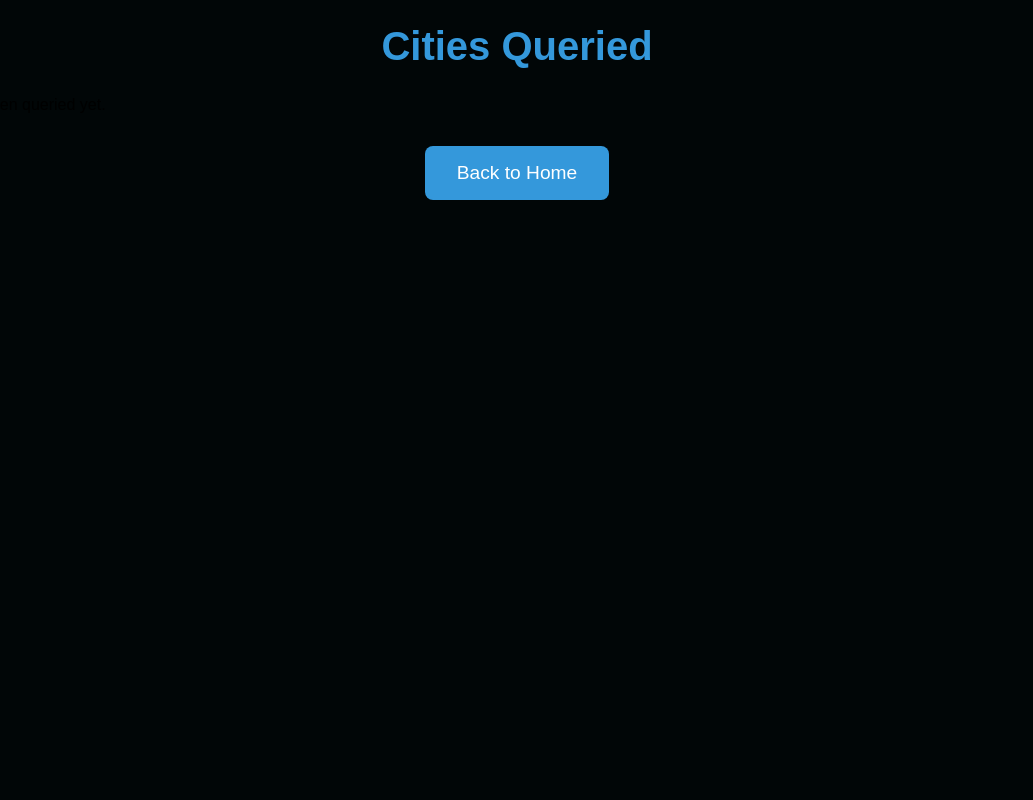
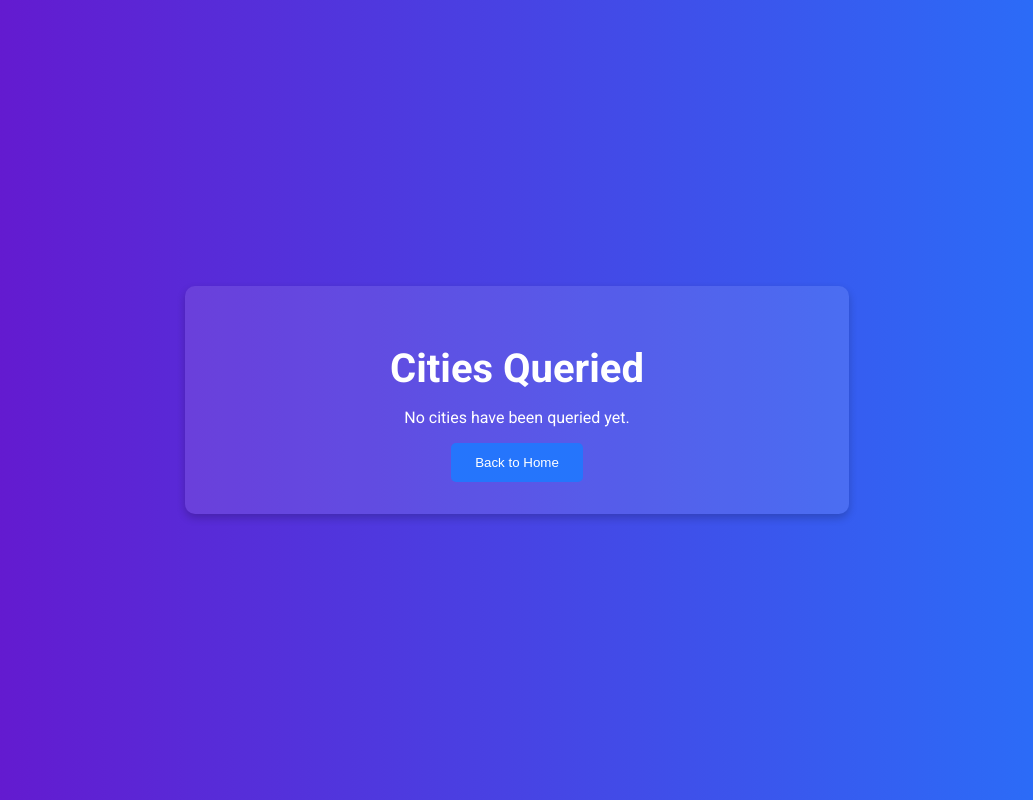
Before and after one commit to freedompraise/SkyCast, a Django app: template src/templates/src/results.html in a window 1280 px wide. Shown: the whole page, without its empty margins (123-1156 px from the left). Run offline with Django 3.2, Linux system fonts and the light colour scheme; the template is opened without the code that fills it, so the values that code supplies are empty.

Commit message:
Refactor templates and views for improved city data handling, enhance results page layout, and update settings for static files

```diff
--- a/src/templates/src/base.html
+++ b/src/templates/src/base.html
@@ -69,7 +69,7 @@
                   <h5>Cities Queried ...
                 </a> </h5>
                 {% for city in cities %}
-                <p class="light-text suggestion">{{city}}</p>
+                <p class="light-text suggestion">{{city.name}}</p>
                 {% empty %}
                 <p class="light-text suggestion">No cities queried yet</p>
                 {% endfor %}
--- a/src/templates/src/results.html
+++ b/src/templates/src/results.html
@@ -1,21 +1,26 @@
 {% load static %}
 
+<!DOCTYPE html>
+<html lang="en">
+
 <head>
+  <meta charset="UTF-8">
+  <meta name="viewport" content="width=device-width, initial-scale=1.0">
+  <title>Weather App - Results</title>
   <link rel="stylesheet" type="text/css" href="{% static 'css/results.css' %}" />
+  <link href="https://fonts.googleapis.com/css2?family=Roboto:wght@400;700&display=swap" rel="stylesheet">
 </head>
 
-<!-- results.html -->
-
-
+<body>
+  <div class="container">
     <h1>Cities Queried</h1>
 
     {% if cities %}
-    <ul>
+    <ul class="city-list">
       {% for city in cities %}
-        <li>
-          <strong><a href = "https://en.wikipedia.org/wiki/{{city}}">{{ city.name }}</a>
-          </strong>
-          <p>Temperature: {{ city.temperature }}°C</p>
+      <li class="city-item">
+        <strong><a href="https://en.wikipedia.org/wiki/{{city.name}}">{{ city.name }}</a></strong>
+        <p>Temperature: {{ city.temp | floatformat:1}}°C</p>
         <p>Time Queried: {{ city.time }}</p>
       </li>
       {% endfor %}
@@ -25,3 +30,7 @@
     {% endif %}
 
     <button type="button" onclick="location.href='/'">Back to Home</button>
+  </div>
+</body>
+
+</html>
--- a/static/css/results.css
+++ b/static/css/results.css
@@ -1,64 +1,69 @@
-/* results.css */
+body {
+  font-family: "Roboto", sans-serif;
+  background: linear-gradient(to right, #6a11cb, #2575fc);
+  color: #fff;
+  margin: 0;
+  padding: 0;
+  display: flex;
+  justify-content: center;
+  align-items: center;
+  height: 100vh;
+}
 
-body {
-    background-color: #010607;
-    font-family: Arial, sans-serif;
+.container {
+  background: rgba(255, 255, 255, 0.1);
+  padding: 2rem;
+  border-radius: 10px;
+  box-shadow: 0 4px 8px rgba(0, 0, 0, 0.2);
+  text-align: center;
+  max-width: 600px;
+  width: 100%;
+}
+
+h1 {
+  font-size: 2.5rem;
+  margin-bottom: 1rem;
+}
+
+.city-list {
+  list-style: none;
+  padding: 0;
   margin: 0;
 }
 
-  h1 {
-    color: #3498db;
-    font-size: 2.5rem;
-    text-align: center;
-    margin-top: 1.5rem;
+.city-item {
+  background: rgba(255, 255, 255, 0.2);
+  padding: 1rem;
+  border-radius: 5px;
+  margin-bottom: 1rem;
+  transition: transform 0.3s ease, background 0.3s ease;
 }
 
-  ul {
-    list-style-type: none;
-    margin: 0;
-    padding: 0;
+.city-item:hover {
+  transform: translateY(-5px);
+  background: rgba(255, 255, 255, 0.3);
 }
 
-  li {
-    background-color: #ffffff;
-    border-radius: 0.5rem;
-    box-shadow: 0 2px 6px rgba(0, 0, 0, 0.3);
-    margin-bottom: 1.5rem;
-    padding: 1rem;
+.city-item strong a {
+  color: #fff;
+  text-decoration: none;
+  font-size: 1.2rem;
 }
 
-  li strong {
-    color: #3498db;
-    font-size: 1.5rem;
-    margin-bottom: 0.5rem;
-  }
-
-  li p {
-    font-size: 1rem;
-    margin: 0;
-  }
-
-  p.no-results {
-    color: #c0392b;
-    font-size: 1.2rem;
-    text-align: center;
+.city-item p {
+  margin: 0.5rem 0;
 }
 
 button {
-    background-color: #3498db;
+  background: #2575fc;
+  color: #fff;
   border: none;
-    border-radius: 0.5rem;
-    color: #fff;
-    display: block;
-    font-size: 1.2rem;
-    margin: 2rem auto 0;
-    padding: 1rem 2rem;
-    text-align: center;
-    text-decoration: none;
-    transition: all 0.3s;
+  padding: 0.75rem 1.5rem;
+  border-radius: 5px;
+  cursor: pointer;
+  transition: background 0.3s ease;
 }
 
 button:hover {
-    background-color: #2980b9;
-    cursor: pointer;
+  background: #6a11cb;
 }
--- a/weatherApp/settings.py
+++ b/weatherApp/settings.py
@@ -107,6 +107,7 @@ USE_I18N = True
 USE_TZ = True
 
 STATIC_URL = "/static/"
+STATICFILES_DIRS = [os.path.join(BASE_DIR, "static")]
 
 
 DEFAULT_AUTO_FIELD = "django.db.models.BigAutoField"
```
Also changed, not shown: src/views.py (+15 -9 lines). Lines whose indentation alone changed are shown as unchanged.
